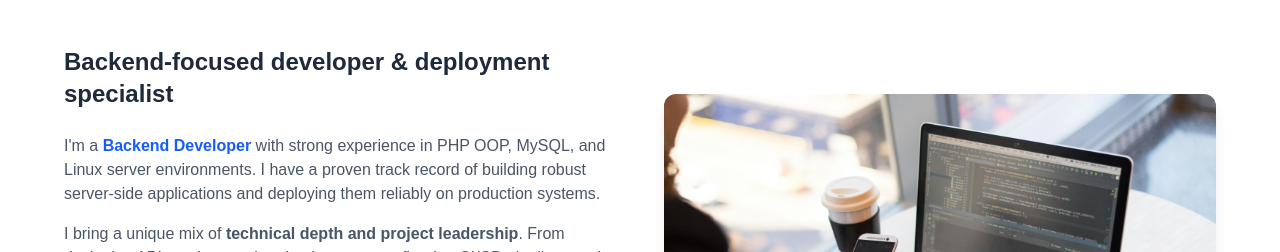
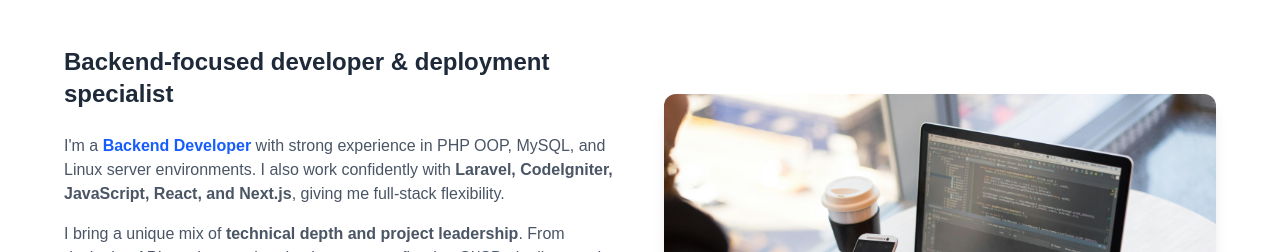
Before and after one commit to cseahmed01/full-stack-portfolio-website-using-nextjs15, a Next.js app: page / in a window 1280 px wide. Shown: the part 897-1149 px from the top of the page. Built offline with nearby package versions, Linux system fonts and the light colour scheme; no server answers; the database is empty.

Commit message:
Update about me section

```diff
--- a/src/app/components/AboutSection.js
+++ b/src/app/components/AboutSection.js
@@ -36,7 +36,7 @@ export default function AboutSection() {
 
             <div className="space-y-4 text-gray-600 dark:text-gray-300">
               <p>
-                I'm a <span className="font-semibold text-blue-600 dark:text-blue-400">Backend Developer</span> with strong experience in PHP OOP, MySQL, and Linux server environments. I have a proven track record of building robust server-side applications and deploying them reliably on production systems.
+                I'm a <span className="font-semibold text-blue-600 dark:text-blue-400">Backend Developer</span> with strong experience in PHP OOP, MySQL, and Linux server environments. I also work confidently with <span className="font-semibold">Laravel, CodeIgniter, JavaScript, React, and Next.js</span>, giving me full-stack flexibility.
               </p>
 
               <p>
@@ -47,6 +47,7 @@ export default function AboutSection() {
                 I'm perceived as versatile, unconventional, and committed. I'm always seeking new and interesting programming challenges where I can apply my skills, work collaboratively, and deliver impactful solutions.
               </p>
             </div>
+
 
             <div className="grid grid-cols-2 gap-4 pt-4">
               <div className="flex items-center gap-3">
```
